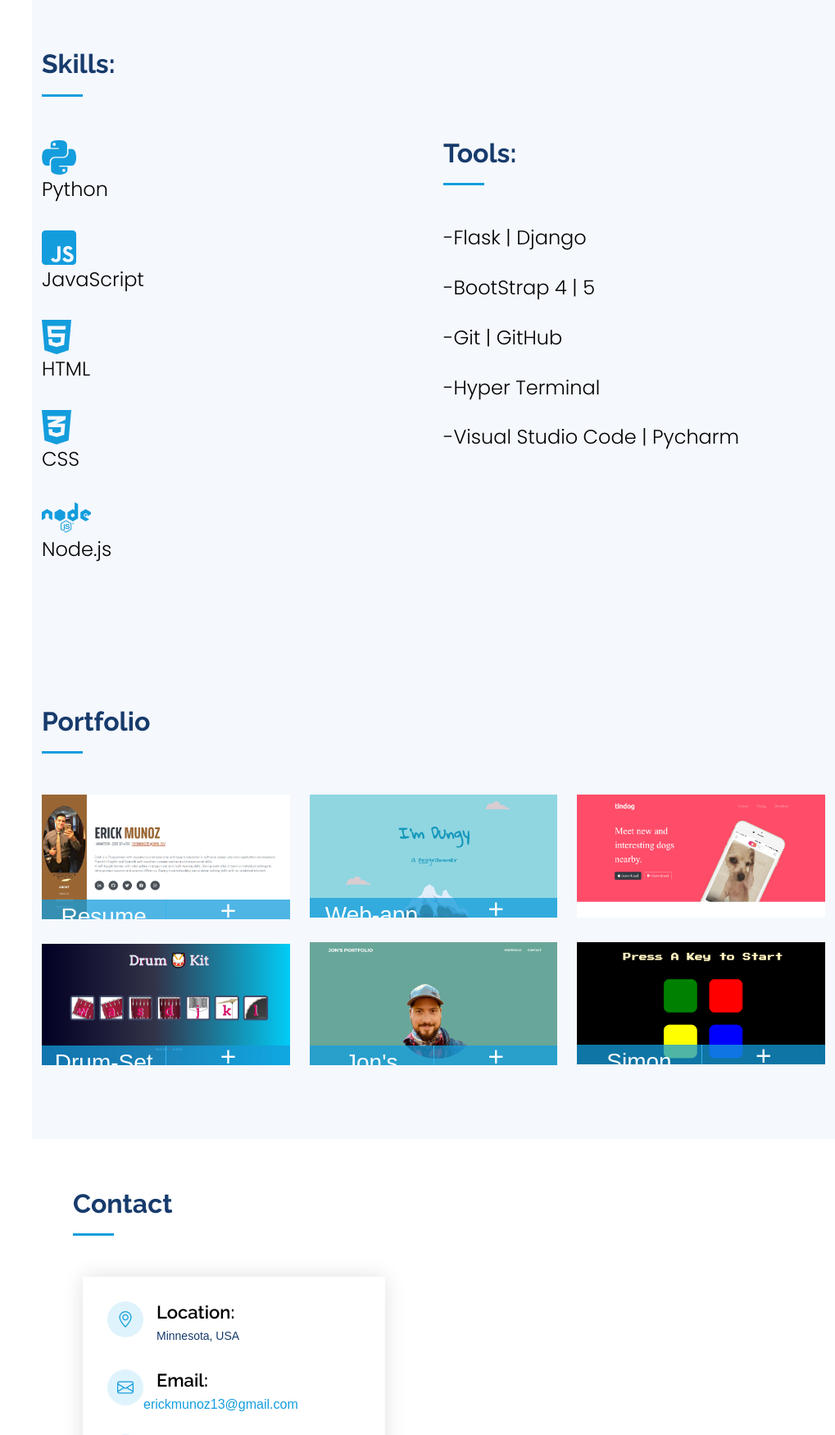
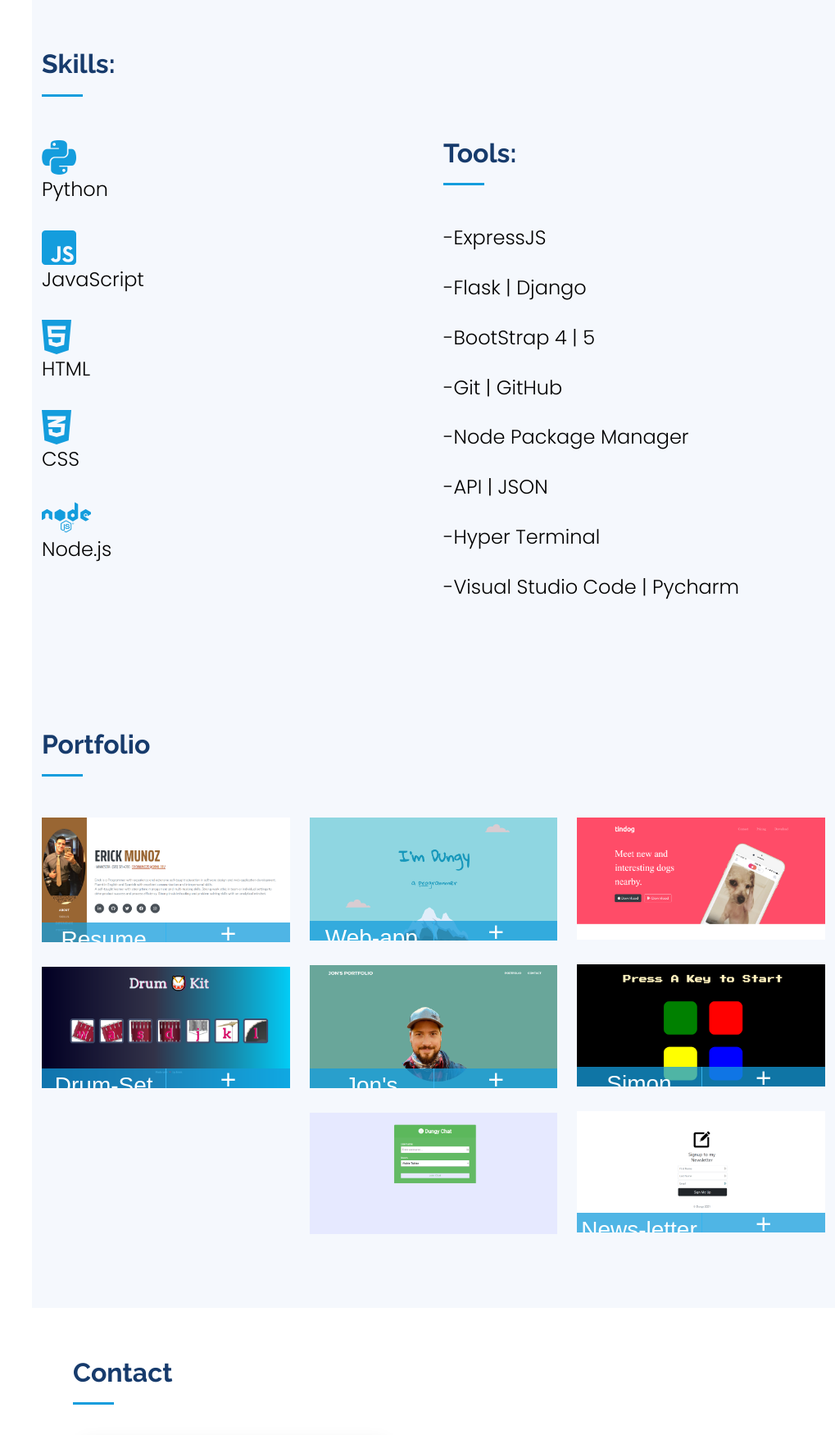
Before and after one commit to Dungyy/portfolio, a Flask app: page / in a window 1280 px wide. Shown: the part 1695-3445 px from the top of the page at 82% size, without its empty margins (261-1280 px from the left). Run offline with Flask 2, Linux system fonts and the light colour scheme; some libraries are stand-ins or nearby versions; some web fonts are replaced.

Commit message:
added some more projects

```diff
--- a/templates/index.html
+++ b/templates/index.html
@@ -2,7 +2,7 @@
 <html lang="en">
 
 <head>
-  <title>Erick's | Portfolio</title>
+  <title>Erick Munoz | Portfolio</title>
   <meta id="Content" content="Erick's Munoz Portfolio" name="Erick Munoz">
   <meta content="Erick's Portfolio" name="keywords">
   <meta charset="utf-8">
@@ -136,9 +136,12 @@
                 <div class="section-title">
                 <h2>Tools:</h2>
                 </div>
+               <h4 class="text">-ExpressJS</h4><br>
                <h4 class="text">-Flask | Django</h4><br>
                <h4 class="text">-BootStrap 4 | 5</h4><br>
                <h4 class="text">-Git | GitHub</h4><br>
+               <h4 class="text">-Node Package Manager</h4><br>
+               <h4 class="text">-API | JSON</h4><br>
                <h4 class="text">-Hyper Terminal</h4><br>
                <h4 class="text">-Visual Studio Code | Pycharm</h4>
             </div>
@@ -211,7 +214,22 @@
               </div>
             </div>
           </div>
+          <div class="col-lg-4 col-md-6 portfolio-item filter-app">
+            <div class="portfolio-wrap">
+              <img src="../static/iPortfolio/assets/img/portfolio/newsletter.png" class="img-fluid" alt="">
+              <div class="portfolio-links">
+                <a href="../static/iPortfolio/assets/img/portfolio/newsletter.png" data-gallery="portfolioGallery" class="portfolio-lightbox" title="New's Letter Sign-up, with MailChimp API I Created this using;<br>| NodeJS | ExpressJS | body-parser | HTML & Bootstrap on the frontend">News-letter<a class="bx bx-plus" href="https://dungy-newsletter.herokuapp.com/"><i class="bx">Sign-up Link</i></a>
+              </div>
             </div>
+          </div>
+          <div class="col-lg-4 col-md-6 portfolio-item filter-app">
+            <div class="portfolio-wrap">
+              <img src="../static/iPortfolio/assets/img/portfolio/dungyChat.png" class="img-fluid" alt="">
+              <div class="portfolio-links">
+                <a href="../static/iPortfolio/assets/img/portfolio/dungyChat.png" data-gallery="portfolioGallery" class="portfolio-lightbox" title="Dungy Chat is a Realtime app with websockets using Node.js | Express | Socket.io with JavaScript on the frontend with a custom UI">Dungy Chat<a class="bx bx-plus" href="https://dungy-chat.herokuapp.com/"><i class="bx">Chat Link</i></a>
+              </div>
+            </div>
+          </div>
           </div>
         </div>
       </div>
```
Also changed, not shown: static/iPortfolio/assets/img/portfolio/dungychat.png (added), static/iPortfolio/assets/img/portfolio/newsletter.png (added).
